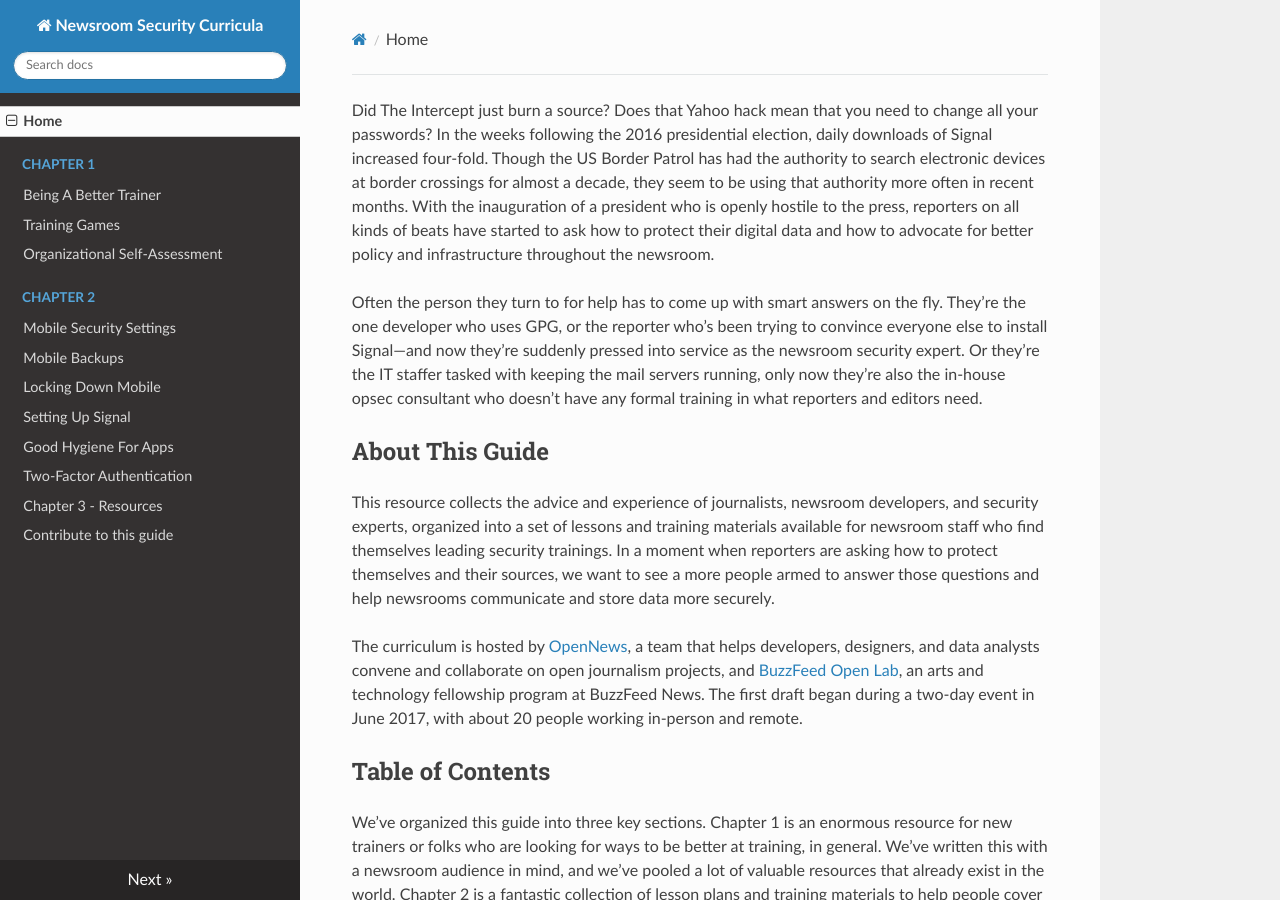
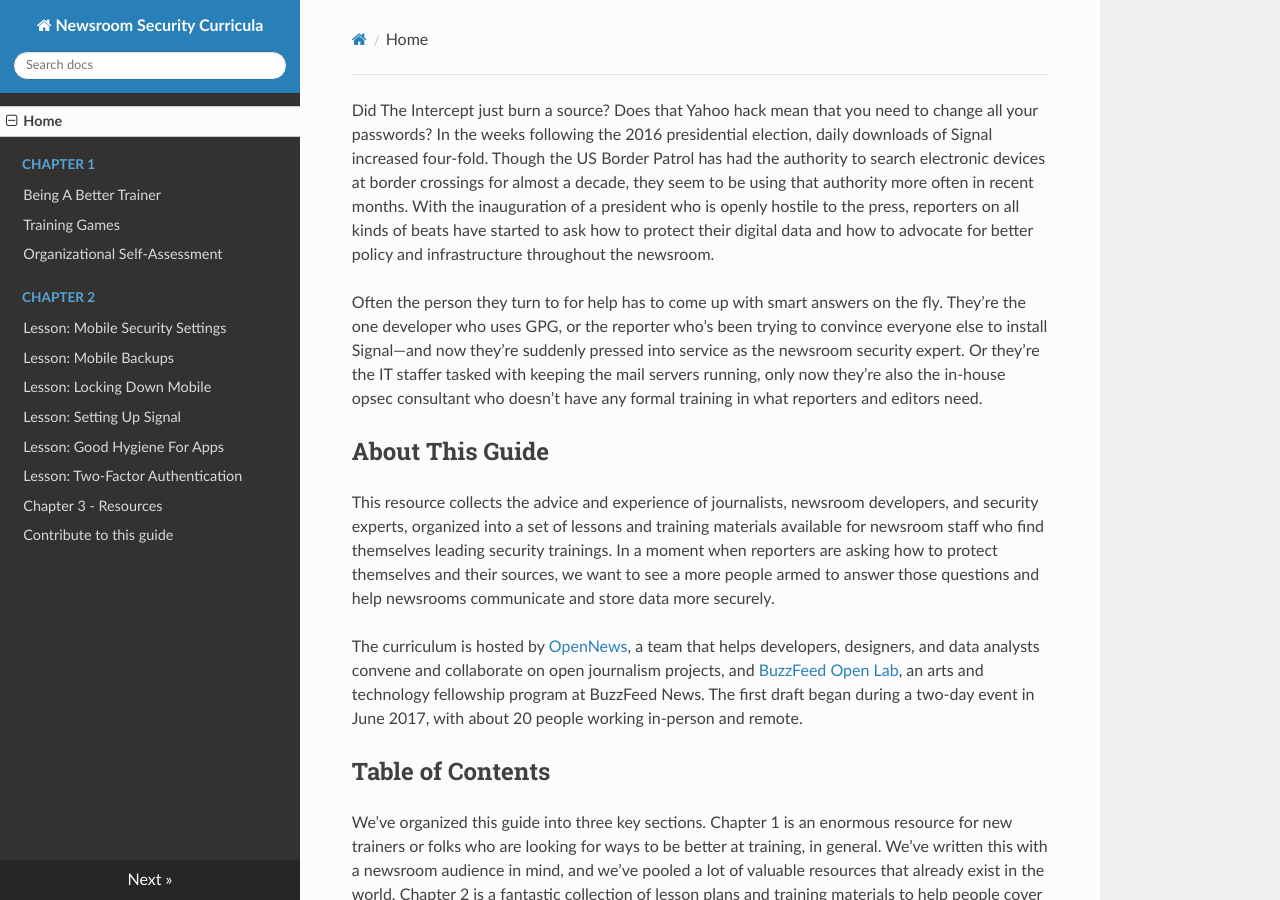
Before and after one commit to OpenNewsLabs/field-guide-security-training-newsroom, an MkDocs documentation site: the page built from docs/index.md, in a window 1280 px wide and 900 px high. Built offline with MkDocs 1.6.1, drawn with Linux system fonts in a browser that asks for light colours; nearby versions of some CDN libraries; old or Windows-style settings are respelled for this version of MkDocs.

Commit message:
add "Lesson: " prefix in toc

```diff
--- a/mkdocs.yml
+++ b/mkdocs.yml
@@ -2,16 +2,16 @@ site_name: Newsroom Security Curricula
 pages:
     - Home: index.md
     - Chapter 1:
-        - Being A Better Trainer: Chapter01-01-BeingABetterTrainer.md
-        - Training Games: Chapter01-02-TrainingGames.md
-        - Organizational Self-Assessment: Chapter01-03-OrganizationalSelfAssessment.md
+        - "Being A Better Trainer": Chapter01-01-BeingABetterTrainer.md
+        - "Training Games": Chapter01-02-TrainingGames.md
+        - "Organizational Self-Assessment": Chapter01-03-OrganizationalSelfAssessment.md
     - Chapter 2:
-        - Mobile Security Settings: Chapter02-01-Mobile-Security-Settings.md
-        - Mobile Backups: Chapter02-02-Mobile-Backups.md
-        - Locking Down Mobile: Chapter02-03-Locking-Down-Mobile.md
-        - Setting Up Signal: Chapter02-04-Setting-Up-Signal.md
-        - Good Hygiene For Apps: Chapter02-05-Good-Hygiene-For-Apps.md
-        - Two-Factor Authentication: Chapter02-07-Two-Factor-Authentication.md
+        - "Lesson: Mobile Security Settings": Chapter02-01-Mobile-Security-Settings.md
+        - "Lesson: Mobile Backups": Chapter02-02-Mobile-Backups.md
+        - "Lesson: Locking Down Mobile": Chapter02-03-Locking-Down-Mobile.md
+        - "Lesson: Setting Up Signal": Chapter02-04-Setting-Up-Signal.md
+        - "Lesson: Good Hygiene For Apps": Chapter02-05-Good-Hygiene-For-Apps.md
+        - "Lesson: Two-Factor Authentication": Chapter02-07-Two-Factor-Authentication.md
     - Chapter 3 - Resources: Chapter03-Resources.md
     - Contribute to this guide: contributing.md
 theme: readthedocs
```
